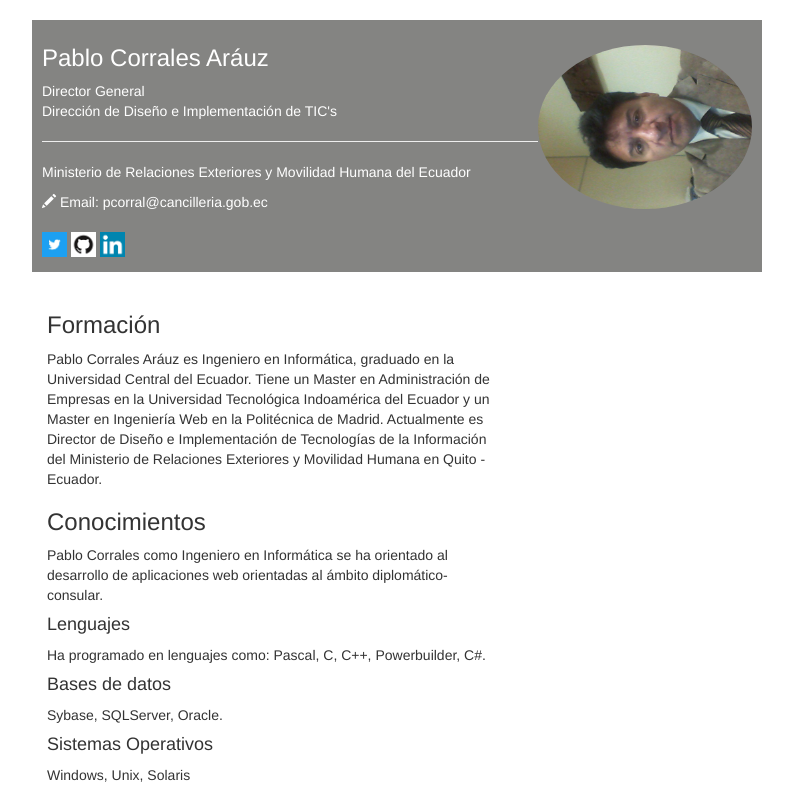
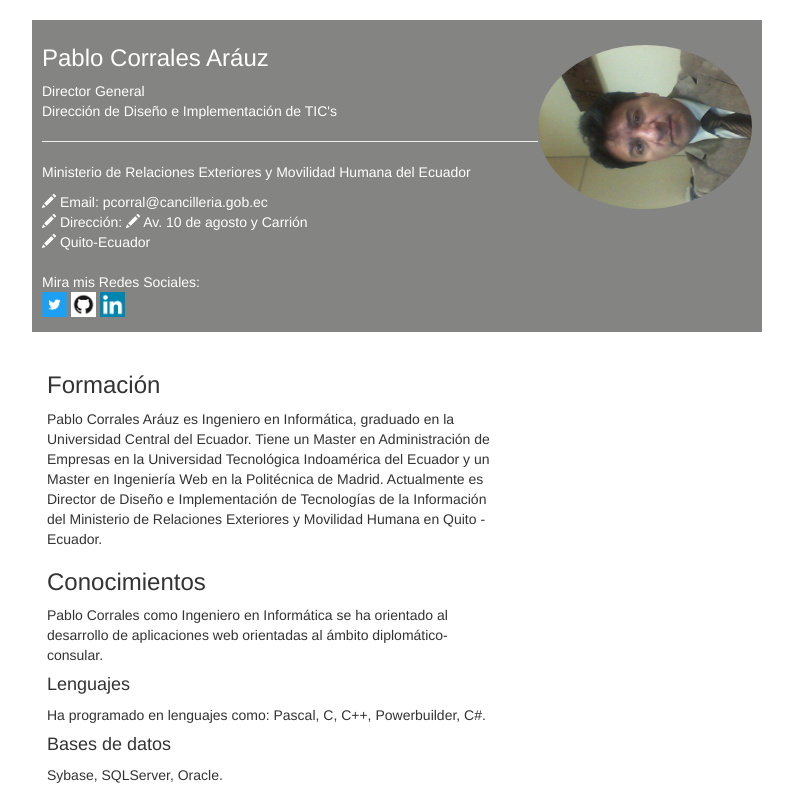
Before and after one commit to pablo-corrales/pablo-corrales.github.io, a plain HTML site: page index.html in a window 1280 px wide. Shown: the top 792 px of the page, without its empty margins (243-1036 px from the left). Drawn offline with nearby package versions, Linux system fonts and the light colour scheme.

Commit message:
Actualización de index.html con mejoras al texto de datos personales

```diff
--- a/index.html
+++ b/index.html
@@ -27,8 +27,12 @@
       <address>
         <!--Sustituir por los datos del alumno-->
         <span class='glyphicon glyphicon-pencil'></span> Email: pcorral@cancilleria.gob.ec <br>
+        <span class='glyphicon glyphicon-pencil'></span> Dirección:
+        <span class='glyphicon glyphicon-pencil'></span> Av. 10 de agosto y Carrión <br>
+        <span class='glyphicon glyphicon-pencil'></span> Quito-Ecuador <br>
+
       </address>
-
+      Mira mis Redes Sociales:<br>
       <!--Sustituir por los datos del alumno-->
       <p><a href="http://twitter.com/charliequito" target="blank"><img src="img/twitter-icon.jpg" width=25></a>
       <!--Sustituir por los datos del alumno-->
```
